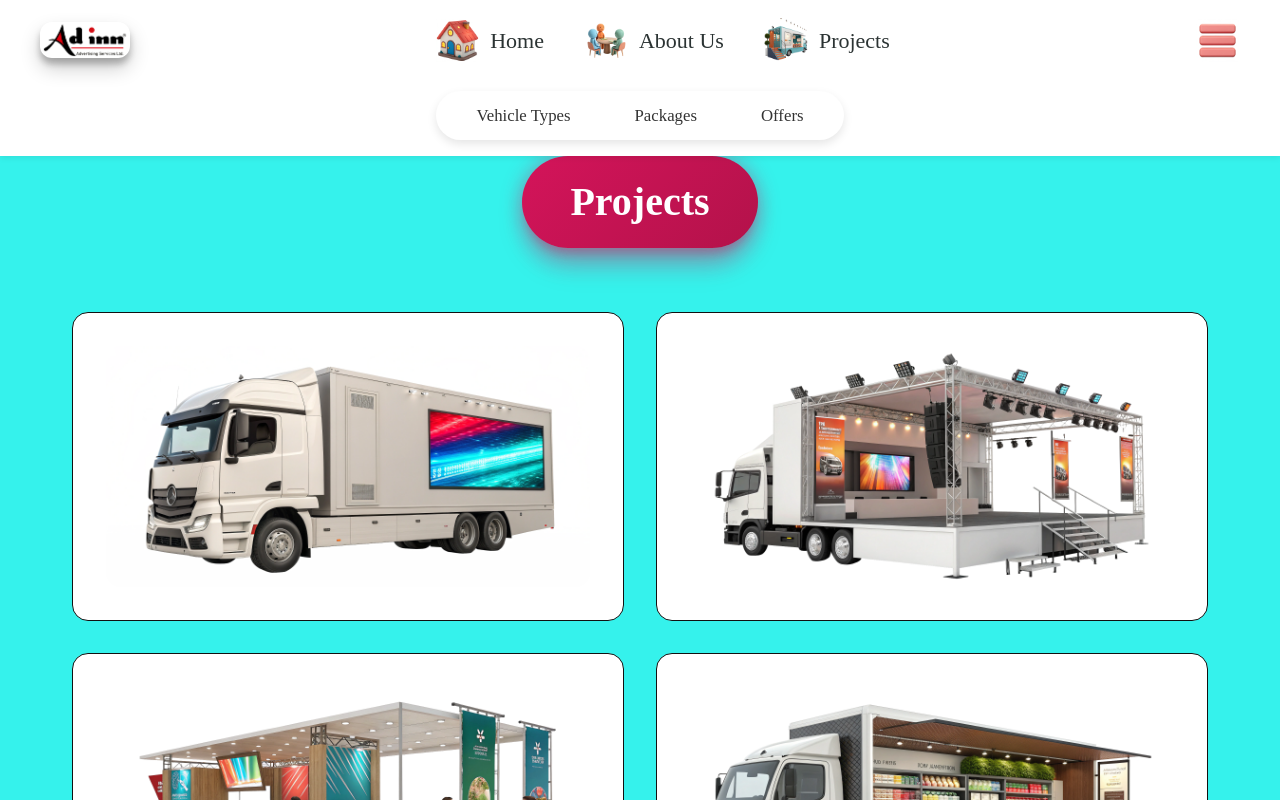
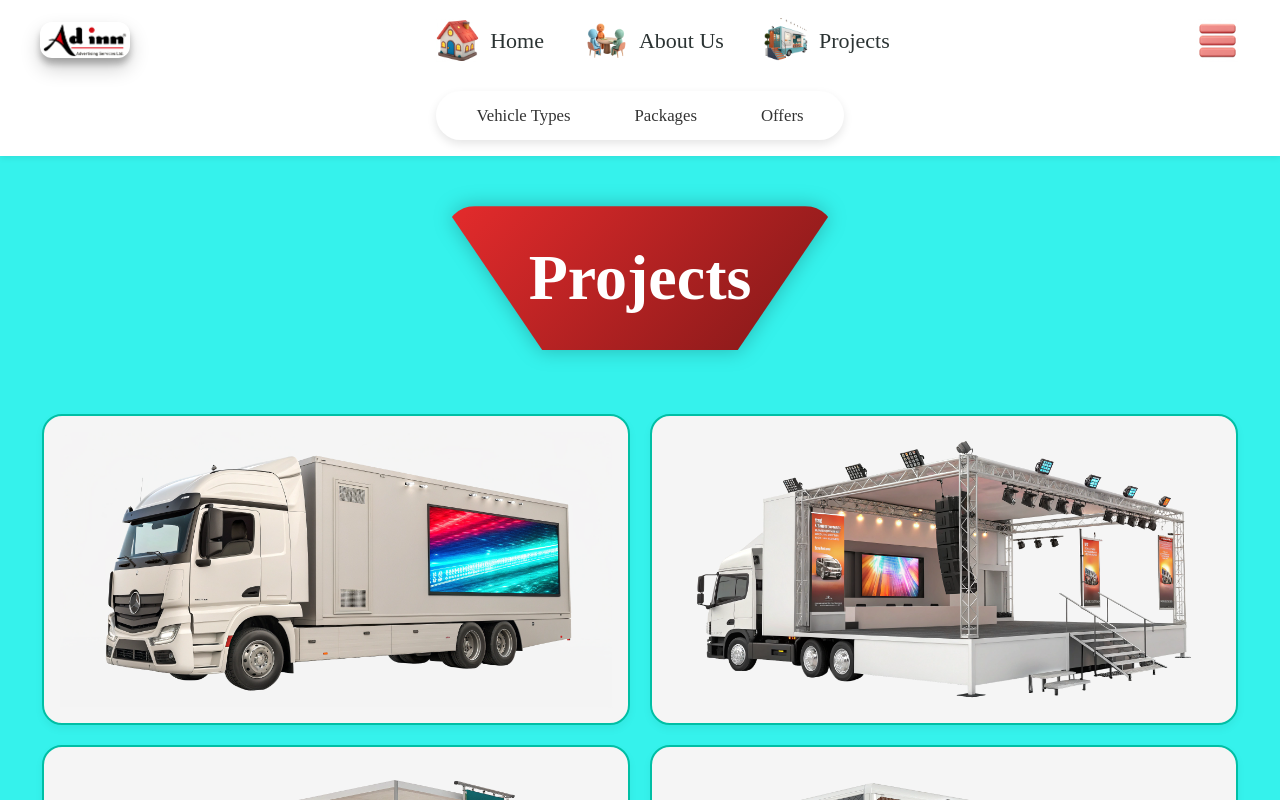
Before and after one commit to Adinntasks/AdinnIntern, a React (Vite) app in the folder navbar-demo/: page /projects in a window 1280 px wide. Shown: the top 800 px of the page. Built offline with nearby package versions, Linux system fonts and the light colour scheme.

Commit message:
Achieved hover effects, and spacing effeciency, badge and font family needs some work

```diff
--- a/navbar-demo/src/projectcards.jsx
+++ b/navbar-demo/src/projectcards.jsx
@@ -1,18 +1,45 @@
-import React from 'react';
+import React, { useState, useEffect } from 'react';
 import { Card } from '@/components/ui/card';
 
-// Props: { imageSrc, title, description, altTag }
+const ProjectCard = ({ id, activeId, setActiveId, imageSrc, title, description, altTag }) => {
+  const [isMobile, setIsMobile] = useState(false);
+  const isActive = activeId === id;
 
-const ProjectCard = ({ imageSrc, title, description, altTag }) => {
-  const scale = 1 + description.length / 200; // Dynamic scale based on description length
+  // Check if device is mobile
+  useEffect(() => {
+    const checkMobile = () => {
+      setIsMobile(window.innerWidth <= 767);
+    };
+
+    checkMobile();
+    window.addEventListener('resize', checkMobile);
+
+    return () => {
+      window.removeEventListener('resize', checkMobile);
+    };
+  }, []);
+
+  const handleClick = () => {
+    if (isMobile) {
+      setActiveId(activeId === id ? null : id);
+    }
+  };
+
+  const handleKeyPress = (e) => {
+    if (e.key === 'Enter' || e.key === ' ') {
+      e.preventDefault();
+      handleClick();
+    }
+  };
 
   return (
     <Card
-      className="project-card"
-      style={{ '--scale': scale }}
+      className={`project-card ${isActive ? 'active' : ''}`}
       tabIndex={0}
       role="button"
       aria-label={`View details for ${title}`}
+      onClick={handleClick}
+      onKeyPress={handleKeyPress}
     >
       {/* Image Area */}
       <div className="project-card-image-container">
@@ -23,17 +50,10 @@ const ProjectCard = ({ imageSrc, title, description, altTag }) => {
           loading="lazy"
         />
 
-        {/* Title Bar Overlay */}
-        <div className="title-overlay">
+        {/* Description Overlay with Title */}
+        <div className="description-overlay">
           <h3>{title}</h3>
-        </div>
-
-        {/* Description Overlay */}
-        <div className="description-overlay">
-          <div className="text-center">
-            <p>{description}</p>
-            <p className="explore-text">Explore vehicle specs →</p>
-          </div>
+          <p>{description}</p>
         </div>
       </div>
     </Card>
--- a/navbar-demo/src/projects.css
+++ b/navbar-demo/src/projects.css
@@ -1,25 +1,24 @@
 /* ==========================================================
-   PROJECTS SECTION — FINAL VERSION
+   PROJECTS SECTION — CLICK EFFECT FOR MOBILE
    ========================================================== */
 
 /* Overall Page Background */
 body {
-  background-color: #35f2ec !important; /* ✅ ensures consistent light background */
+  background-color: #35f2ec !important;
   color: #111;
   margin: 0;
   padding: 0;
 }
 
-/* Make sure the main wrapper (if any) doesn’t override the color */
 main {
-  background-color: #35f2ec !important; /* ✅ ensures consistent light background */
+  background-color: #35f2ec !important;
 }
 
 /* Projects Section Wrapper */
 #projects {
   width: 100%;
-  background-color: #f0f8fa; /* ✅ light pastel background */
-  padding: 4rem 0;
+  background-color: #f0f8fa;
+  padding: 64px 0;
   margin: 0;
   display: block;
 }
@@ -28,40 +27,46 @@ main {
 .projects-heading {
   display: flex;
   justify-content: center;
-  margin-bottom: 4rem;
-  padding: 0 2rem;
+  margin-bottom: 64px;
+  padding: 0 24px;
+  padding-top: 50px;
+}
+.projects-heading-title {
+  position: relative;
+  display: inline-block;
+  color: white;
+  padding: 24px 84px;
+  font-family: 'Pacifico', cursive;
+  font-size: 56px;
+  text-align: center;
+  overflow: hidden;
+  filter: drop-shadow(0 0 10px rgba(0, 0, 0, 0.25));
 }
 
-.projects-heading-title {
-  background: linear-gradient(135deg, #d4145a, #b3124a);
-  color: white;
-  padding: 1rem 3rem;
-  border-radius: 50px;
-  box-shadow: 0 20px 25px -5px rgba(212, 20, 90, 0.3),
-              0 10px 10px -5px rgba(212, 20, 90, 0.2);
-  position: relative;
-  overflow: hidden;
-  filter: drop-shadow(0 0 10px rgba(212, 20, 90, 0.4));
-}
-
+/* Inner layer handles the clip-path */
 .projects-heading-title::before {
   content: '';
   position: absolute;
-  top: 0;
-  left: -100%;
-  width: 100%;
-  height: 100%;
-  background: linear-gradient(90deg, transparent, rgba(255, 255, 255, 0.2), transparent);
-  transition: left 0.5s;
+  inset: 0;
+  background: linear-gradient(135deg, #E52B2C, #7F1818);
+  clip-path: polygon(0 0, 100% 0, 75% 100%, 25% 100%);
+  border-radius: 30px;
+  z-index: -1;
+  box-shadow: 0 20px 25px -5px rgba(212, 20, 90, 0.3),
+              0 10px 10px -5px rgba(212, 20, 90, 0.2);
+
 }
 
+/*
 .projects-heading-title:hover::before {
   left: 100%;
-}
+} */
 
 .projects-heading-title h2 {
-  font-size: 2.5rem;
+  font-size: 64px;
   font-weight: 800;
+  font-family: pacifico, cursive;
+  text-align: center;
   margin: 0;
   position: relative;
   z-index: 1;
@@ -71,8 +76,9 @@ main {
 .project-grid {
   display: grid;
   grid-template-columns: 1fr;
-  gap: 2rem;
-  padding: 0 2rem;
+  gap: 20px;
+  padding: 0 2px;
+  padding-bottom: 40px;
   max-width: 1200px;
   margin: 0 auto;
   background-color: transparent;
@@ -84,45 +90,82 @@ main {
   }
 }
 
-/* Project Card */
+/* ==========================================================
+   PROJECT CARD — CLEAN VERSION WITH HOVER FIX
+   ========================================================== */
 .project-card {
   position: relative;
   overflow: hidden;
-  border-radius: 1rem;
-  background-color: #fff;
-  box-shadow: none;
-  transition: all 0.4s cubic-bezier(0.25, 0.8, 0.25, 1);
+  border-radius: 20px;
+  background-color: whitesmoke;
+  border: 2px solid #00bfa5;
+  box-shadow: 0 4px 8px rgba(0, 0, 0, 0.05);
+  padding: 15px;
+  transition: transform 0.3s ease, box-shadow 0.3s ease, border-color 0.3s ease, background-color 0.3s ease;
   cursor: pointer;
-  margin: 0 auto; /* center the cards in the grid column */
+  margin: 0 auto;
+  transform-origin: center center;
+  will-change: transform, box-shadow;
+  backface-visibility: hidden;
 }
 
+/* Desktop Hover Effects - Restored “lift” feel */
+@media (min-width: 768px) {
   .project-card:hover {
-  transform: translateY(-6px) scale(var(--scale));
+    transform: translateY(-10px) scale(1.05);
+    box-shadow: 0 25px 45px rgba(0, 0, 0, 0.25);
+    border-color: #30A6A8;
+    background-color: #ffffff;
+  }
+
+  .project-card:hover .project-card-image {
+    transform: scale(1.08);
+  }
+
+  .project-card:hover .description-overlay {
+    transform: translateY(0);
+    opacity: 1;
+  }
+
+  .project-card:hover .project-card-image-container::after {
+    left: 150%;
+  }
+}
+
+/* Mobile Active State */
+.project-card.active {
+  transform: translateY(-3px) scale(1.01);
+  box-shadow: 0 15px 30px rgba(0, 0, 0, 0.2);
+}
+
+.project-card.active .project-card-image {
+  transform: scale(1.03);
+}
+
+.project-card.active .description-overlay {
+  transform: translateY(0);
+  opacity: 1;
 }
 
 /* Image Container */
 .project-card-image-container {
   position: relative;
-  width: fit-content;
+  width: 100%;
   height: auto;
   overflow: hidden;
 }
 
 .project-card-image {
   display: block;
-  width: auto;
-  height: auto;
-  max-width: 100%;
-  object-fit: contain;
+  width: 100%;
+  height: 100%;
+  object-fit: cover;
   transition: transform 0.4s ease;
-  border-radius: 1rem;
+  border-radius: 12px 12px 0 0;
 }
 
-.project-card:hover .project-card-image {
-  transform: scale(1.03);
-}
-
-/* Light Sweep Animation */
+/* Light Sweep Animation - Desktop only */
+@media (min-width: 768px) {
   .project-card-image-container::after {
     content: '';
     position: absolute;
@@ -139,80 +182,92 @@ main {
     transform: skewX(-25deg);
     transition: left 0.8s cubic-bezier(0.25, 0.8, 0.25, 1);
   }
-
-.project-card:hover .project-card-image-container::after {
-  left: 150%;
 }
 
-/* Text Section */
-.title-overlay {
-  display: none;
-}
-
-.title-overlay h3 {
-  font-family: 'Inter', sans-serif;
-  font-size: 1.25rem;
-  font-weight: 700;
-  margin: 0;
-  background: linear-gradient(to right, #fff, #fff);
-  -webkit-background-clip: text;
-  -webkit-text-fill-color: transparent;
-  transition: all 0.4s ease;
-}
-
-.project-card:hover .title-overlay h3 {
-  background: linear-gradient(to right, #fff, #00c6ff);
-  -webkit-background-clip: text;
-}
-
-/* Description Overlay */
+/* ==========================================================
+   DESCRIPTION OVERLAY
+   ========================================================== */
 .description-overlay {
   position: absolute;
   bottom: 0;
   left: 0;
   right: 0;
-  height: 50%;
-  background: white;
+  background: rgba(255, 255, 255, 0.98);
+  backdrop-filter: blur(5px);
+  padding: 0px;
+  transition: all 0.3s ease;
+  transform: translateY(100%);
+  opacity: 0;
+  color: black;
+  box-sizing: border-box;
+  border-top: 2px solid #ffffff;
+  height: 35%;
   display: flex;
   flex-direction: column;
-  align-items: center;
-  justify-content: flex-start; /* Align content to the top */
-  padding: 1rem; /* Adjust padding */
-  transition: transform 0.4s ease;
-  transform: translateY(100%);
-  color: black;
-  text-align: center;
-  overflow-y: hidden; /* Add scroll for overflowing content */
-  box-sizing: border-box; /* Ensure padding is included in height */
-}
-
-.project-card:hover .description-overlay {
-  transform: translateY(0);
+  justify-content: flex-start;
+  text-align: left !important;
 }
 
 .description-overlay h3 {
   font-family: 'Poppins', sans-serif;
-  font-size: 1.25rem;
-  font-weight: 600;
-  margin-bottom: 0.5rem;
+  font-size: 16px;
+  font-weight: 700;
+  margin: 0 0 8px 0;
+  color: #000000;
+  text-align: left !important;
+  line-height: 100%;
+  letter-spacing: 0%;
 }
 
 .description-overlay p {
   font-family: 'Poppins', sans-serif;
-  font-weight: 300;
-  font-size: 0.8rem;
-  line-height: 1.3;
-  opacity: 0.9;
-  margin-bottom: 1rem;
+  font-weight: 400;
+  font-size: 14px;
+  line-height: 1.2;
+  margin: 0;
+  color: #000000;
+  width: 100%;
+  text-align: justify;
 }
 
-.description-overlay .explore-text {
-  font-family: 'Inter', sans-serif;
-  font-weight: 400;
-  font-size: 0.8rem;
+/* ==========================================================
+   MOBILE OPTIMIZATIONS
+   ========================================================== */
+@media (max-width: 767px) {
+  .project-grid {
+    gap: 10px;
+    padding: 0 5px;
+    padding-bottom: 40px;
   }
 
-/* Utility */
-.text-center {
-  text-align: center;
+  .description-overlay {
+    max-height: 35%;
+    padding: 2px;
+    border-width: 1px;
   }
+
+  .description-overlay.compact {
+    max-height: 30%;
+    padding: 2px 0;
+  }
+
+  .description-overlay h3 {
+    font-size: 12px;
+    margin-bottom: 4px;
+  }
+
+  .description-overlay p {
+    font-size: 8px;
+    line-height: 1.2;
+    margin-bottom: 8px;
+  }
+
+  .projects-heading-title h2 {
+    font-size: 32px;
+    text-align: left;
+  }
+
+  .project-card-image-container::after {
+    display: none;
+  }
+}
--- a/navbar-demo/src/projects.jsx
+++ b/navbar-demo/src/projects.jsx
@@ -1,4 +1,4 @@
-import React, { useEffect, useRef } from 'react';
+import React, { useEffect, useRef, useState } from 'react';
 import gsap from 'gsap';
 import { ScrollTrigger } from 'gsap/ScrollTrigger';
 import ProjectCard from './projectcards.jsx';
@@ -10,48 +10,49 @@ gsap.registerPlugin(ScrollTrigger);
 const ProjectsSection = () => {
   const headingRef = useRef(null);
   const cardsRef = useRef(null);
+  const [activeId, setActiveId] = useState(null);
 
   const projects = [
     {
       id: 1,
       imageSrc: './images/proj1.png',
       title: 'Stage Setup Roadshow',
-      description: 'A comprehensive stage setup designed for maximum audience engagement and brand visibility.',
+      description: 'Our roadshow trucks are designed to take your brand directly to your audiece. With vibrant display panels and eye-catching designs, they create instant visibility wherever they go. A perfect way to turn everyday spaces into powerful brand touchpoints.',
       altTag: 'stage setup roadshow',
     },
     {
       id: 2,
       imageSrc: './images/proj2.png',
       title: 'Interactive Roadshow Shell',
-      description: 'An immersive interactive experience shell that brings products to life through engagement.',
+      description: 'Bring energy and excitement to your campaigns with dynamic stage roadshows. Equipped with glowing screens, banners, and lighting, these setups transform outdoor spaces into live brand experiences. An engaging way to connect with crowds and leave a lasting impression.',
       altTag: 'interactive roadshow shell',
     },
     {
       id: 3,
       imageSrc: './images/proj3.png',
       title: 'Product Display Roadshow',
-      description: 'Strategic product display solutions that highlight key features and drive customer interest.',
+      description: 'Step into an interactive brand space with our custom roadshow stalls. Designed with counters, banners, and digital displays, these booths encourage people to explore and engage. A creative platform that blends interaction with brand storytelling.',
       altTag: 'product display roadshow',
     },
     {
       id: 4,
       imageSrc: './images/proj4.png',
       title: 'Promotional Roadshow Van',
-      description: 'Mobile promotional solution bringing brand experiences directly to target audiences.',
+      description: 'Showcase your products in style with open display roadshow vehicles. From launches to live demos, these mobile showcases highlight your offerings in a professional way. A smart approach to capture attention and spark curiosity on the move.',
       altTag: 'promotional roadshow van',
     },
     {
       id: 5,
       imageSrc: './images/proj5.png',
       title: 'Experiential Roadshow Setup',
-      description: 'Complete experiential setup creating memorable brand interactions and lasting impressions.',
+      description: 'Take your brand anywhere with compact promotional vans that are flexible and creative. Designed with vibrant graphics and digital screens, they deliver strong visibility even in tight spaces. A mobile solution that combines convenience with high impact.',
       altTag: 'experiential roadshow setup',
     },
     {
       id: 6,
       imageSrc: './images/proj6.png',
       title: 'Interactive Booth Environment',
-      description: 'Dynamic booth environment designed for optimal visitor flow and engagement opportunities.',
+      description: 'Turn campaigns into memorable experiences with interactive experiential setups. Featuring activity zones, product demos, and live engagement spaces, they invite people to connect with your brand in a personal way. A perfect blend of fun, interaction, and brand recall.',
       altTag: 'interactive booth environment',
     },
   ];
@@ -121,6 +122,9 @@ const ProjectsSection = () => {
         {projects.map((project) => (
           <ProjectCard
             key={project.id}
+            id={project.id}
+            activeId={activeId}
+            setActiveId={setActiveId}
             imageSrc={project.imageSrc}
             title={project.title}
             description={project.description}
```
Lines whose indentation alone changed are shown as unchanged.
